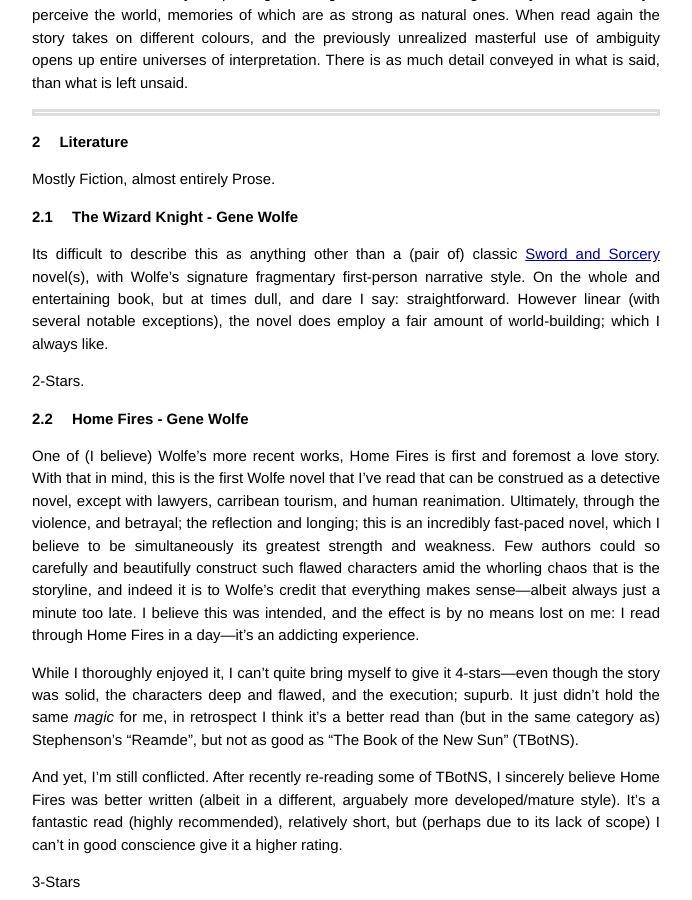
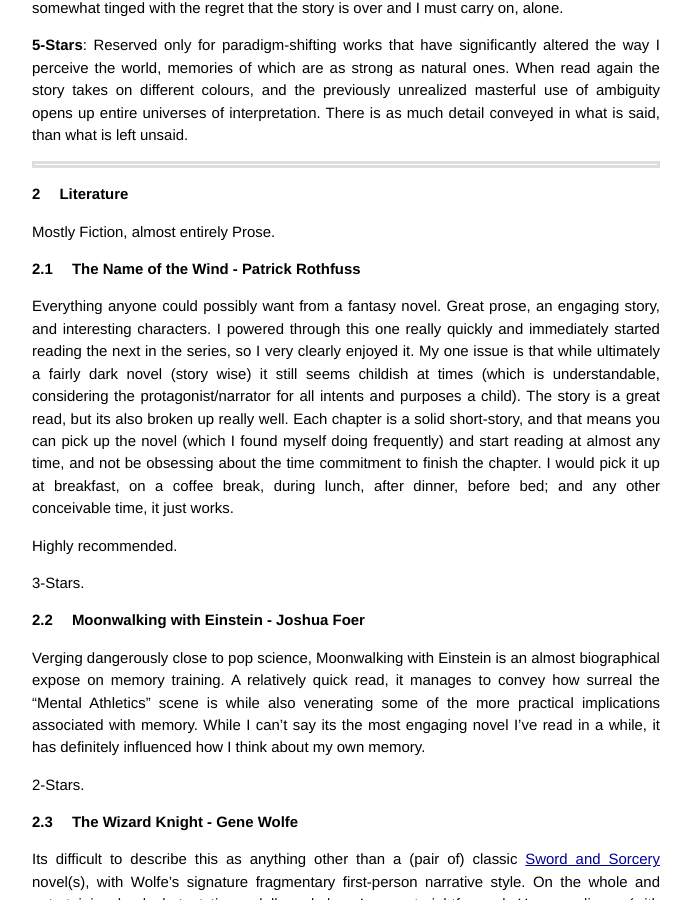
Before and after one commit to athuras/athuras.github.com, a Jekyll site: the page built from _posts/2014-08-06-Booklist.markdown, in a window 1280 px wide and 900 px high, scrolled down 1607 px. Shown: the whole window, without its empty margins (294-986 px from the left). Built offline with Jekyll 4.4.1, drawn with Linux system fonts in a browser that asks for light colours; comment, search, counter and statistics services are not loaded; some of the changed text lies outside the part shown.

Commit message:
added MWWE, and TNotW

```diff
--- a/_posts/2014-08-06-Booklist.markdown
+++ b/_posts/2014-08-06-Booklist.markdown
@@ -39,6 +39,27 @@
 
 # Literature
 Mostly Fiction, almost entirely Prose.
+
+## The Name of the Wind - Patrick Rothfuss
+Everything anyone could possibly want from a fantasy novel.
+Great prose, an engaging story, and interesting characters.
+I powered through this one really quickly and immediately started reading the next in the series, so I very clearly enjoyed it.
+My one issue is that while ultimately a fairly dark novel (story wise) it still seems childish at times (which is understandable, considering the protagonist/narrator for all intents and purposes a child).
+The story is a great read, but its also broken up really well.
+Each chapter is a solid short-story, and that means you can pick up the novel (which I found myself doing frequently) and start reading at almost any time, and not be obsessing about the time commitment to finish the chapter.
+I would pick it up at breakfast, on a coffee break, during lunch, after dinner, before bed; and any other conceivable time, it just works.
+
+Highly recommended.
+
+3-Stars.
+
+
+## Moonwalking with Einstein - Joshua Foer
+Verging dangerously close to pop science, Moonwalking with Einstein is an almost biographical expose on memory training.
+A relatively quick read, it manages to convey how surreal the "Mental Athletics" scene is while also venerating some of the more practical implications associated with memory.
+While I can't say its the most engaging novel I've read in a while, it has definitely influenced how I think about my own memory.
+
+2-Stars.
 
 ## The Wizard Knight - Gene Wolfe
 Its difficult to describe this as anything other than a (pair of) classic [Sword and Sorcery](http://en.wikipedia.org/wiki/Sword_and_sorcery) novel(s), with Wolfe's signature fragmentary first-person narrative style.
```
